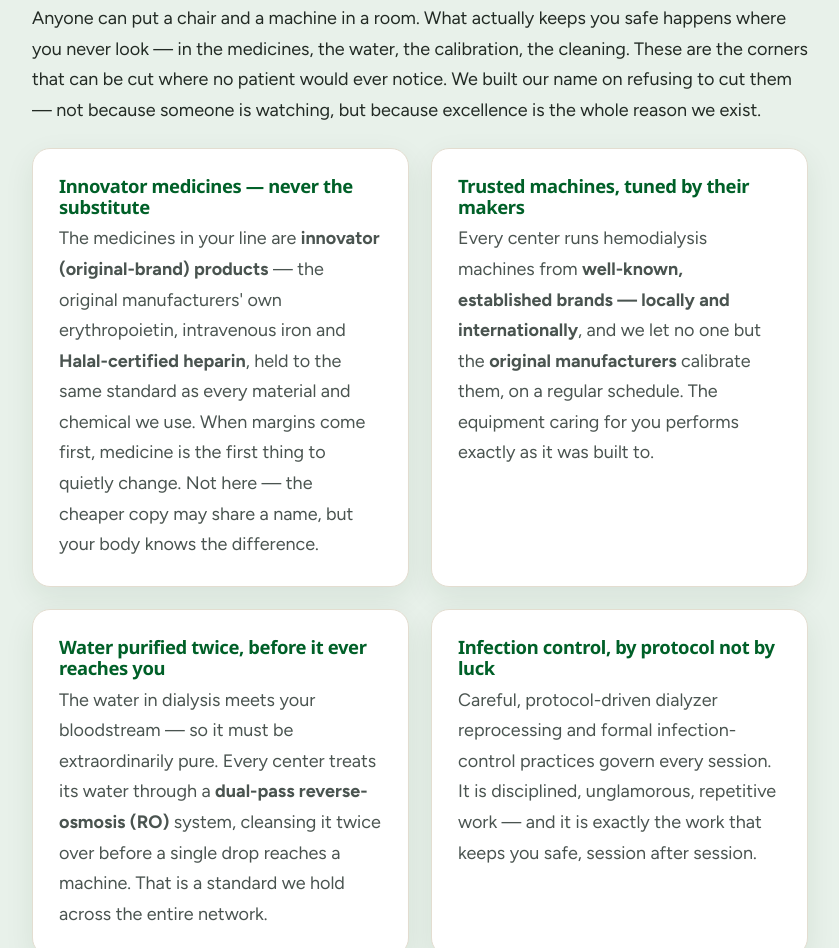
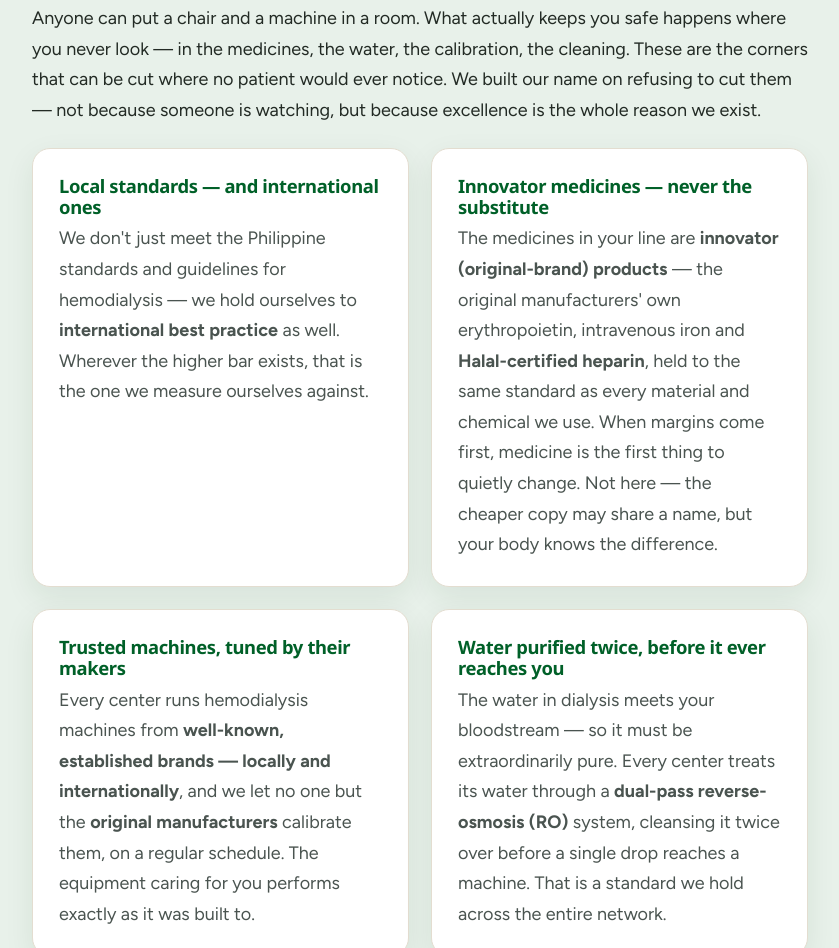
Before and after one commit to williamrivero/stjohnbiocare, an Astro site: page /services in a window 1280 px wide. Shown: the part 2835-3783 px from the top of the page, without its empty margins (220-1059 px from the left). Built offline with nearby package versions, Linux system fonts and the light colour scheme; Astro itself is replaced by a stand-in of ours.

Commit message:
Add 'Local standards — and international ones' card to Services quality section

```diff
--- a/src/pages/services.astro
+++ b/src/pages/services.astro
@@ -78,6 +78,12 @@ const team = [
 
       <div class="grid grid--2" style="margin-top:22px">
         <div class="card">
+          <h3 style="font-size:1.15rem">Local standards — and international ones</h3>
+          <p style="margin:0">We don't just meet the Philippine standards and guidelines for hemodialysis
+          — we hold ourselves to <strong>international best practice</strong> as well. Wherever the higher
+          bar exists, that is the one we measure ourselves against.</p>
+        </div>
+        <div class="card">
           <h3 style="font-size:1.15rem">Innovator medicines — never the substitute</h3>
           <p style="margin:0">The medicines in your line are <strong>innovator (original-brand)
           products</strong> — the original manufacturers' own erythropoietin, intravenous iron and
```
